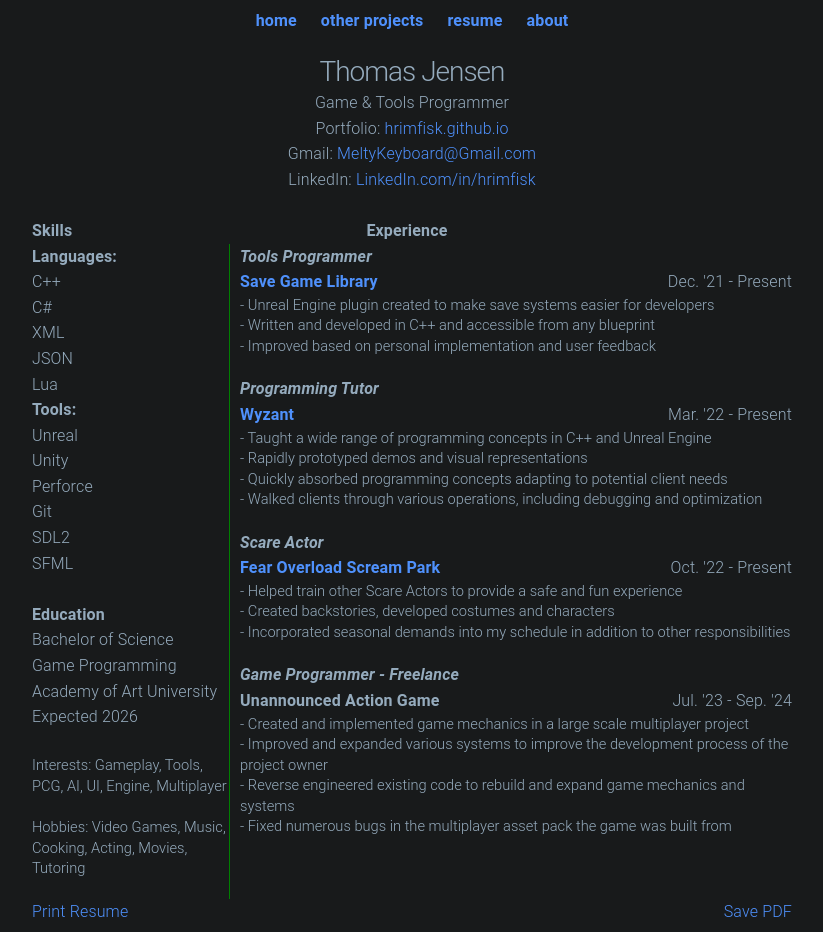
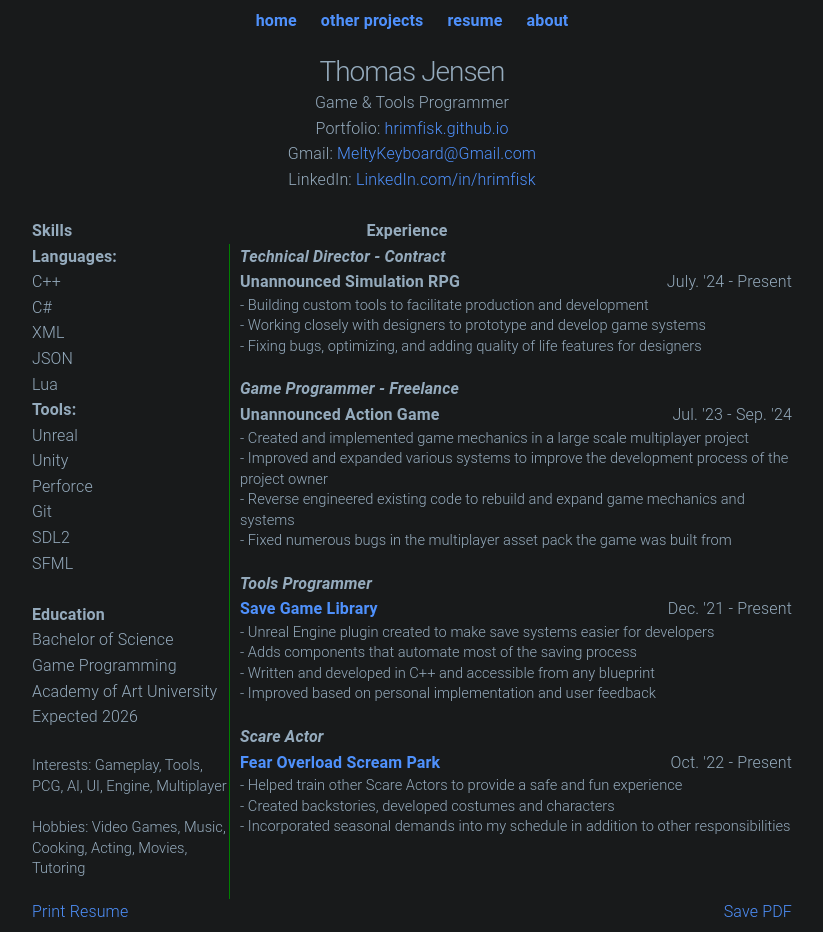
Before and after one commit to hrimfisk/hrimfisk.github.io, a Jekyll site: the page built from resume.md, in a window 1280 px wide. Shown: the whole page, without its empty margins (228-1051 px from the left). Built offline with Jekyll 4.4.1, drawn with Linux system fonts in a browser that asks for light colours.

Commit message:
Update resume.md

```diff
--- a/resume.md
+++ b/resume.md
@@ -124,31 +124,12 @@ LinkedIn: <a href="https://www.linkedin.com/in/hrimfisk/">LinkedIn.com/in/hrimfi
         <td class = "experience">
             <body>
                 <p style="text-align: left;">
-                    <subheading><i><b>Tools Programmer</b></i></subheading><br>
-                    <b><a href="https://www.fab.com/listings/b3dad9df-2562-4af5-8846-a7b29b6f7652">Save Game Library</a></b><span style="float:right;">Dec. '21 - Present</span> <br>
+                    <subheading><i><b>Technical Director - Contract</b></i></subheading><br>
+                    <b>Unannounced Simulation RPG</b><span style="float:right;">July. '24 - Present</span><br>
                     <h6>
-                    - Unreal Engine plugin created to make save systems easier for developers<br>
-                    - Written and developed in C++ and accessible from any blueprint<br>
-                    - Improved based on personal implementation and user feedback<br>
-                    </h6>
-                </p>
-                <p style="text-align: left;">
-                    <subheading><i><b>Programming Tutor</b></i></subheading><br>
-                    <b><a href="https://www.wyzant.com/match/tutor/88975343" target="_blank">Wyzant</a></b><span style="float:right;">Mar. '22 - Present</span><br>
-                    <h6>
-                    - Taught a wide range of programming concepts in C++ and Unreal Engine<br>
-                    - Rapidly prototyped demos and visual representations<br>
-                    - Quickly absorbed programming concepts adapting to potential client needs<br>
-                    - Walked clients through various operations, including debugging and optimization
-                    </h6>
-                </p>
-                <p style="text-align: left;">
-                    <subheading><i><b>Scare Actor</b></i></subheading><br>
-                    <b><a href="https://fearoverload.com/">Fear Overload Scream Park</a></b><span style="float:right;">Oct. '22 - Present</span> <br>
-                    <h6>
-                    - Helped train other Scare Actors to provide a safe and fun experience<br>
-                    - Created backstories, developed costumes and characters<br>
-                    - Incorporated seasonal demands into my schedule in addition to other responsibilities<br>
+                    - Building custom tools to facilitate production and development<br>
+                    - Working closely with designers to prototype and develop game systems<br>
+                    - Fixing bugs, optimizing, and adding quality of life features for designers<br>
                     </h6>
                 </p>
                 <p style="text-align: left;">
@@ -159,6 +140,25 @@ LinkedIn: <a href="https://www.linkedin.com/in/hrimfisk/">LinkedIn.com/in/hrimfi
                     - Improved and expanded various systems to improve the development process of the project owner<br>
                     - Reverse engineered existing code to rebuild and expand game mechanics and systems<br>
                     - Fixed numerous bugs in the multiplayer asset pack the game was built from<br>
+                    </h6>
+                </p>
+                <p style="text-align: left;">
+                    <subheading><i><b>Tools Programmer</b></i></subheading><br>
+                    <b><a href="https://www.fab.com/listings/b3dad9df-2562-4af5-8846-a7b29b6f7652">Save Game Library</a></b><span style="float:right;">Dec. '21 - Present</span> <br>
+                    <h6>
+                    - Unreal Engine plugin created to make save systems easier for developers<br>
+                    - Adds components that automate most of the saving process<br>
+                    - Written and developed in C++ and accessible from any blueprint<br>
+                    - Improved based on personal implementation and user feedback<br>
+                    </h6>
+                </p>
+                <p style="text-align: left;">
+                    <subheading><i><b>Scare Actor</b></i></subheading><br>
+                    <b><a href="https://fearoverload.com/">Fear Overload Scream Park</a></b><span style="float:right;">Oct. '22 - Present</span> <br>
+                    <h6>
+                    - Helped train other Scare Actors to provide a safe and fun experience<br>
+                    - Created backstories, developed costumes and characters<br>
+                    - Incorporated seasonal demands into my schedule in addition to other responsibilities<br>
                     </h6>
                 </p>
             </body>
```
